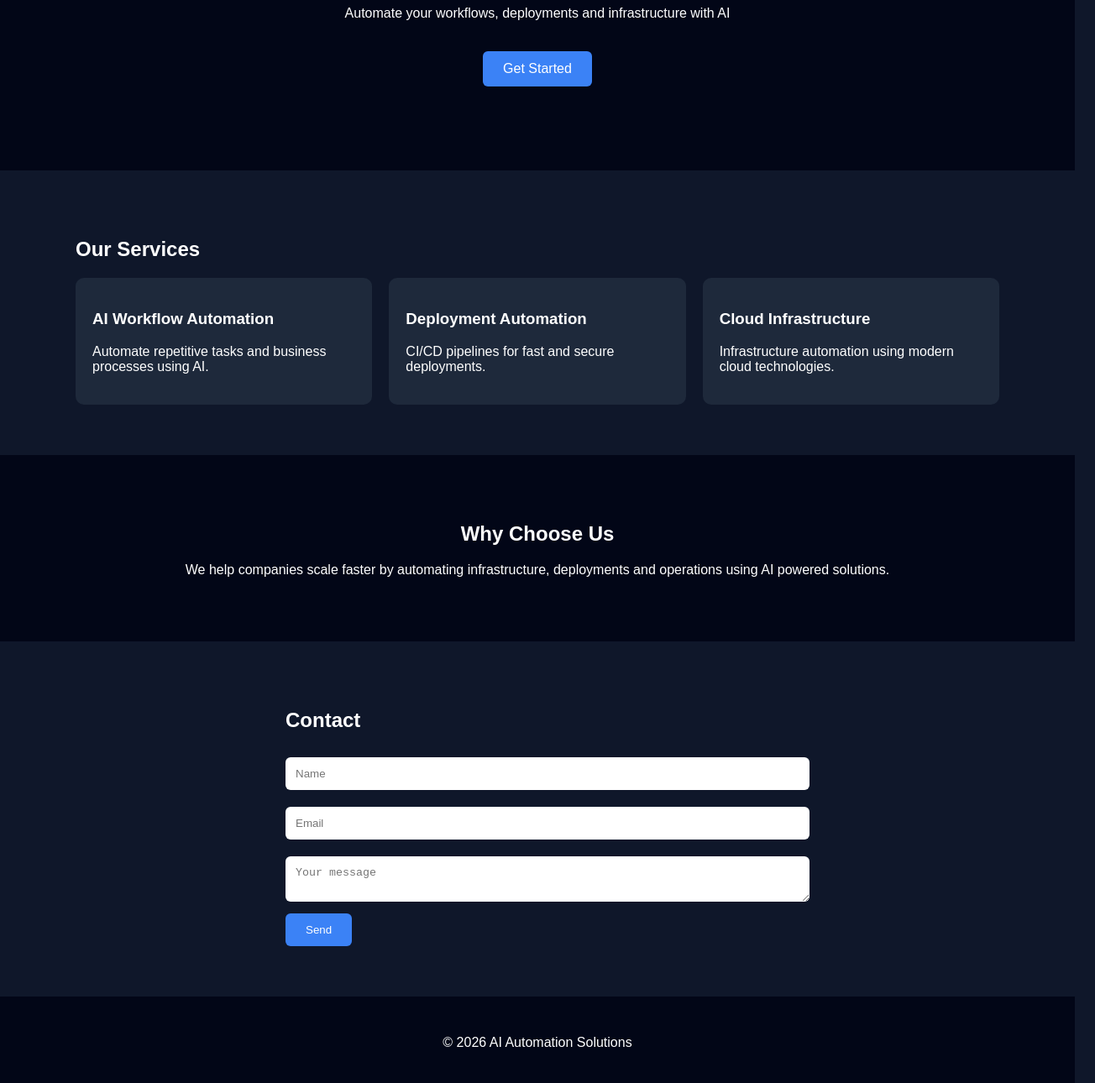
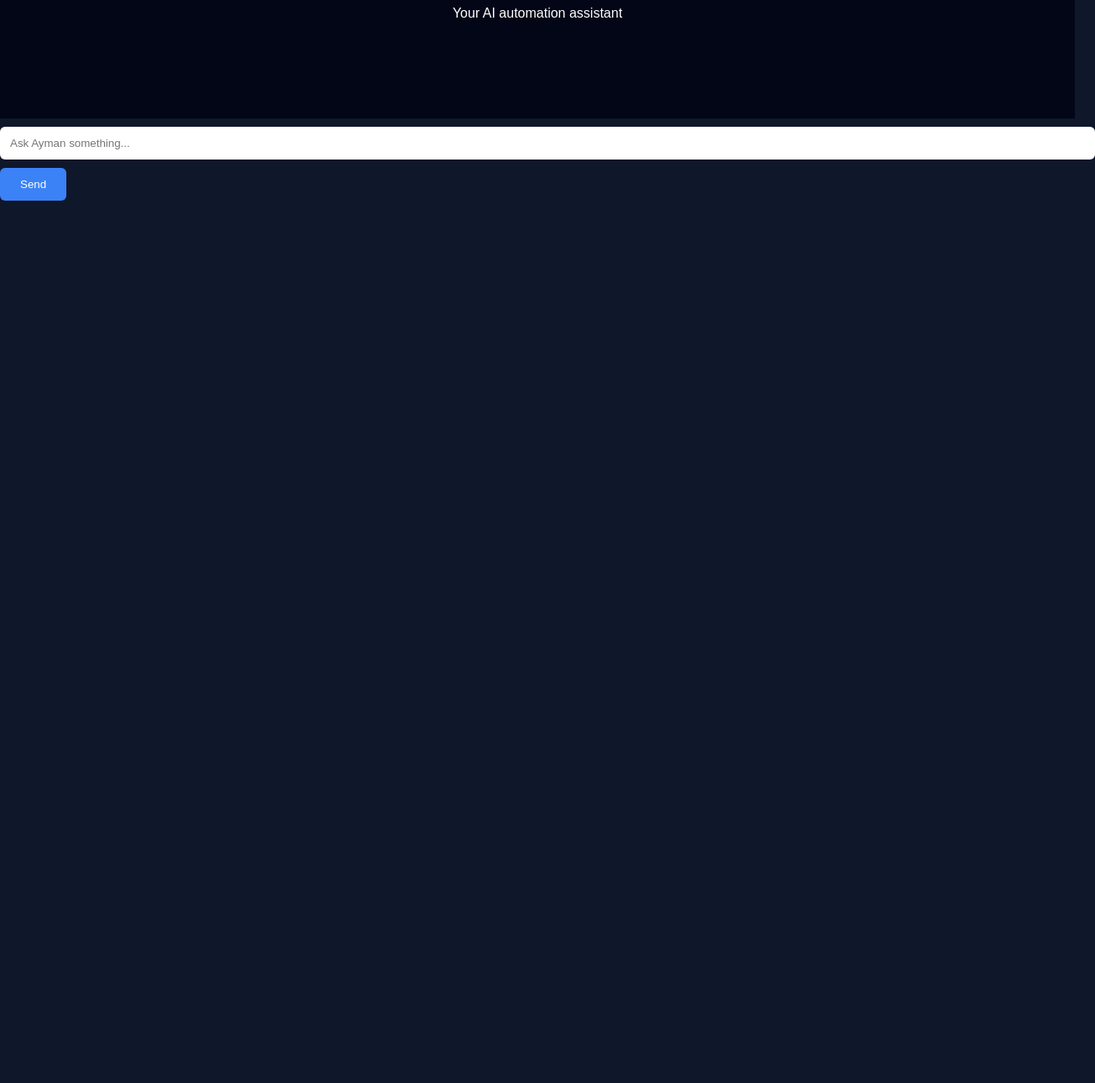
Before and after one commit to Hackersyk/Hackersyk.github.io, a plain HTML site: page index.html in a window 1280 px wide. Shown: the part 173-1463 px from the top of the page at 84% size, 1304 px wide, since content can reach past the window. After the commit the page ends 800 px from the top, so only its background shows below. Drawn offline with Linux system fonts and the light colour scheme.

Commit message:
Update index.html

```diff
--- a/index.html
+++ b/index.html
@@ -3,69 +3,27 @@
 <head>
 <meta charset="UTF-8">
 <meta name="viewport" content="width=device-width, initial-scale=1.0">
-<title>AI Automation Solutions</title>
+<title>Ayman AI Agent</title>
 <link rel="stylesheet" href="style.css">
 </head>
 
 <body>
 
 <header>
-<h1>AI Automation Solutions</h1>
-<p>Automate your workflows, deployments and infrastructure with AI</p>
-<a class="cta" href="#contact">Get Started</a>
+<h1>Ayman AI Agent</h1>
+<p>Your AI automation assistant</p>
 </header>
 
-<section class="services">
+<div class="chat-container">
 
-<h2>Our Services</h2>
+<div id="chat"></div>
 
-<div class="grid">
-
-<div class="card">
-<h3>AI Workflow Automation</h3>
-<p>Automate repetitive tasks and business processes using AI.</p>
-</div>
-
-<div class="card">
-<h3>Deployment Automation</h3>
-<p>CI/CD pipelines for fast and secure deployments.</p>
-</div>
-
-<div class="card">
-<h3>Cloud Infrastructure</h3>
-<p>Infrastructure automation using modern cloud technologies.</p>
+<div class="input-area">
+<input id="message" placeholder="Ask Ayman something..." />
+<button onclick="sendMessage()">Send</button>
 </div>
 
 </div>
-
-</section>
-
-<section class="about">
-
-<h2>Why Choose Us</h2>
-<p>
-We help companies scale faster by automating infrastructure,
-deployments and operations using AI powered solutions.
-</p>
-
-</section>
-
-<section id="contact">
-
-<h2>Contact</h2>
-
-<form>
-<input type="text" placeholder="Name" required>
-<input type="email" placeholder="Email" required>
-<textarea placeholder="Your message"></textarea>
-<button type="submit">Send</button>
-</form>
-
-</section>
-
-<footer>
-<p>© 2026 AI Automation Solutions</p>
-</footer>
 
 <script src="script.js"></script>
 
```
